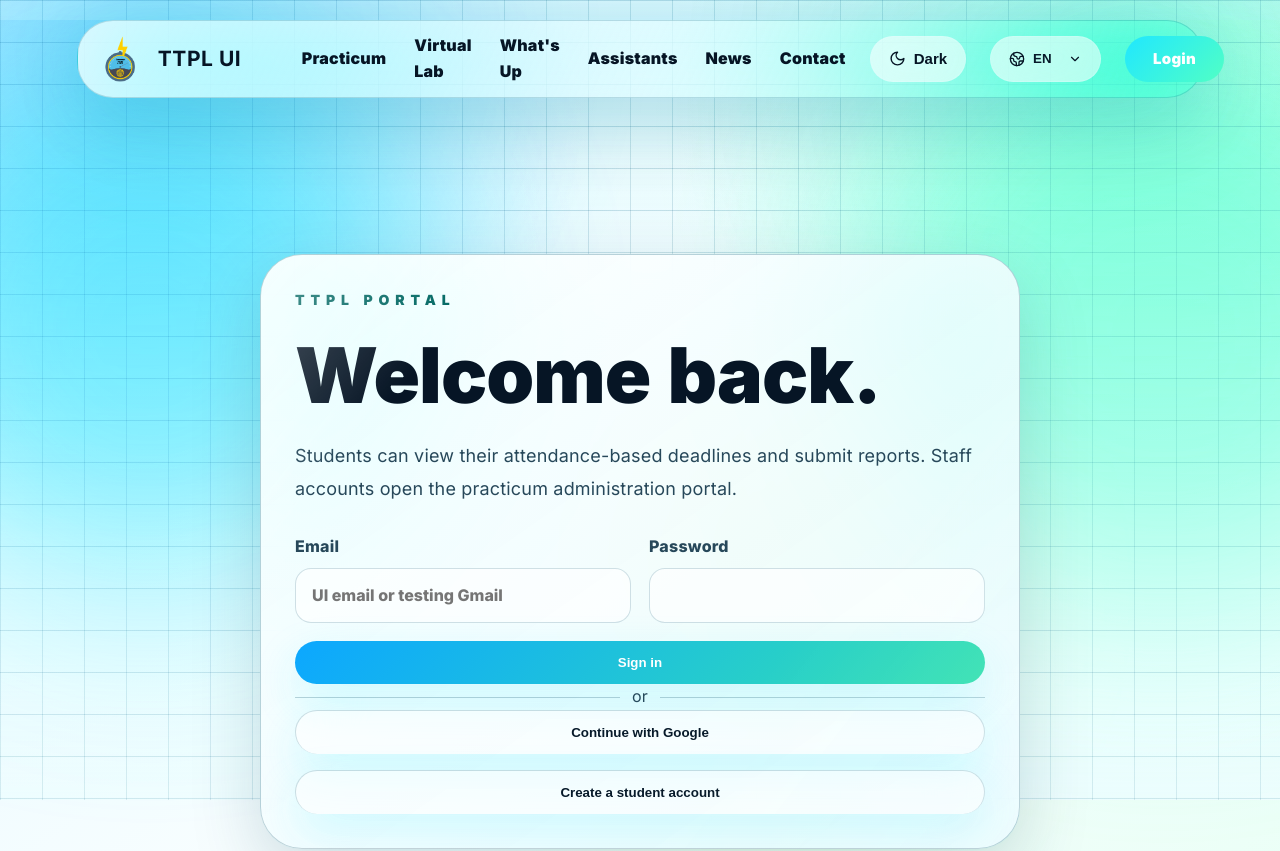
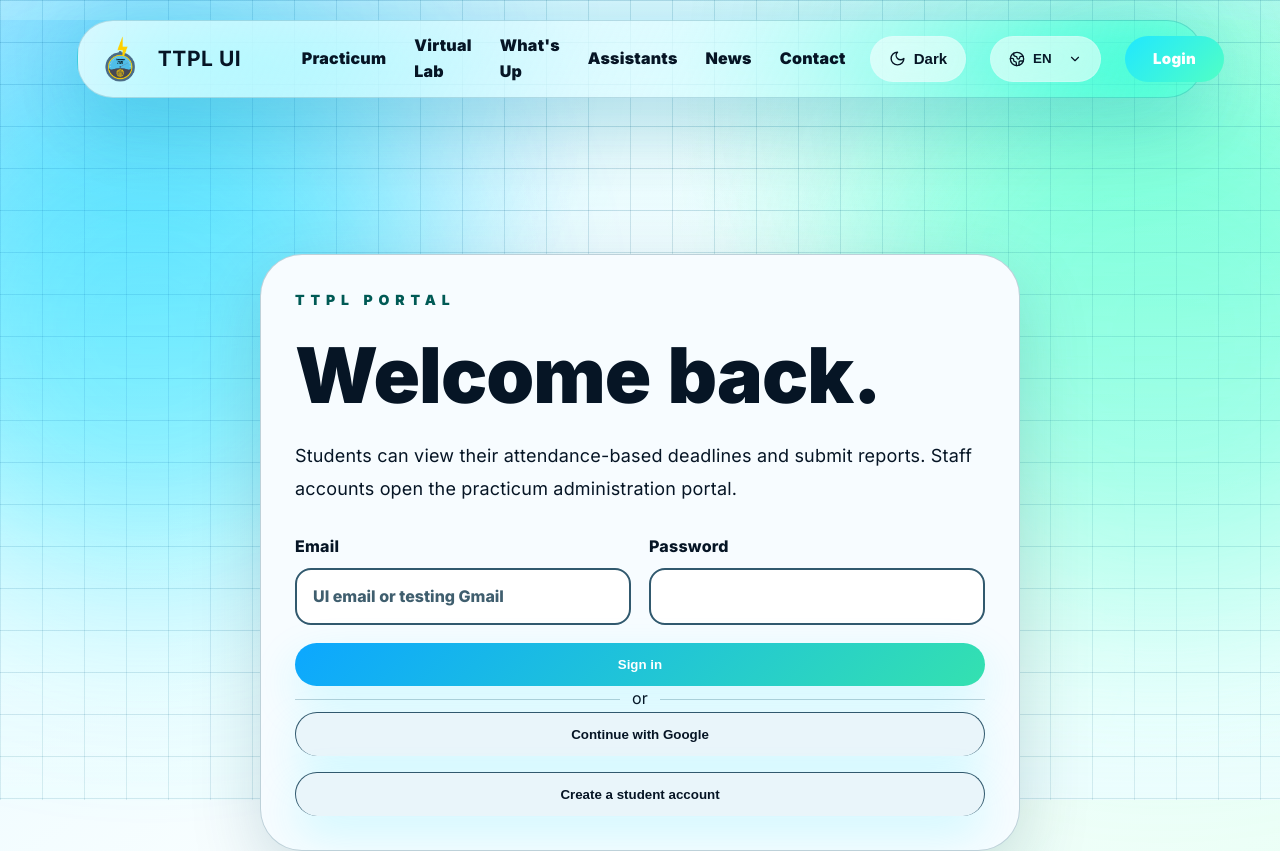
Before and after one commit to shannon-aurelia/TTPL-UI-Website, a Next.js app: page /login in a window 1280 px wide. Shown: the top 851 px of the page. Built offline with nearby package versions, Linux system fonts and the light colour scheme; no server answers; the database is empty.

Commit message:
Strengthen light mode login contrast

```diff
--- a/app/globals.css
+++ b/app/globals.css
@@ -2303,3 +2303,48 @@ html[data-theme="light"] .auth-card .auth-divider::after {
     line-height: 1.65;
   }
 }
+
+
+html[data-theme="light"] .auth-card {
+  background: #f7fcff !important;
+  backdrop-filter: none !important;
+  -webkit-backdrop-filter: none !important;
+  color: #061525 !important;
+}
+
+html[data-theme="light"] .auth-card::before {
+  display: none !important;
+}
+
+html[data-theme="light"] .auth-card .title,
+html[data-theme="light"] .auth-card .subtitle,
+html[data-theme="light"] .auth-card .auth-note,
+html[data-theme="light"] .auth-card .auth-divider,
+html[data-theme="light"] .auth-card .auth-form label {
+  color: #061525 !important;
+  text-shadow: none !important;
+  opacity: 1 !important;
+}
+
+html[data-theme="light"] .auth-card .eyebrow {
+  color: #005a55 !important;
+  text-shadow: none !important;
+}
+
+html[data-theme="light"] .auth-card .auth-form input {
+  background: #ffffff !important;
+  border: 2px solid #31596e !important;
+  color: #061525 !important;
+  opacity: 1 !important;
+}
+
+html[data-theme="light"] .auth-card .auth-form input::placeholder {
+  color: #3f5e6e !important;
+  opacity: 1 !important;
+}
+
+html[data-theme="light"] .auth-card .btn.ghost {
+  background: #e9f5fa !important;
+  border-color: #31596e !important;
+  color: #061525 !important;
+}
```
